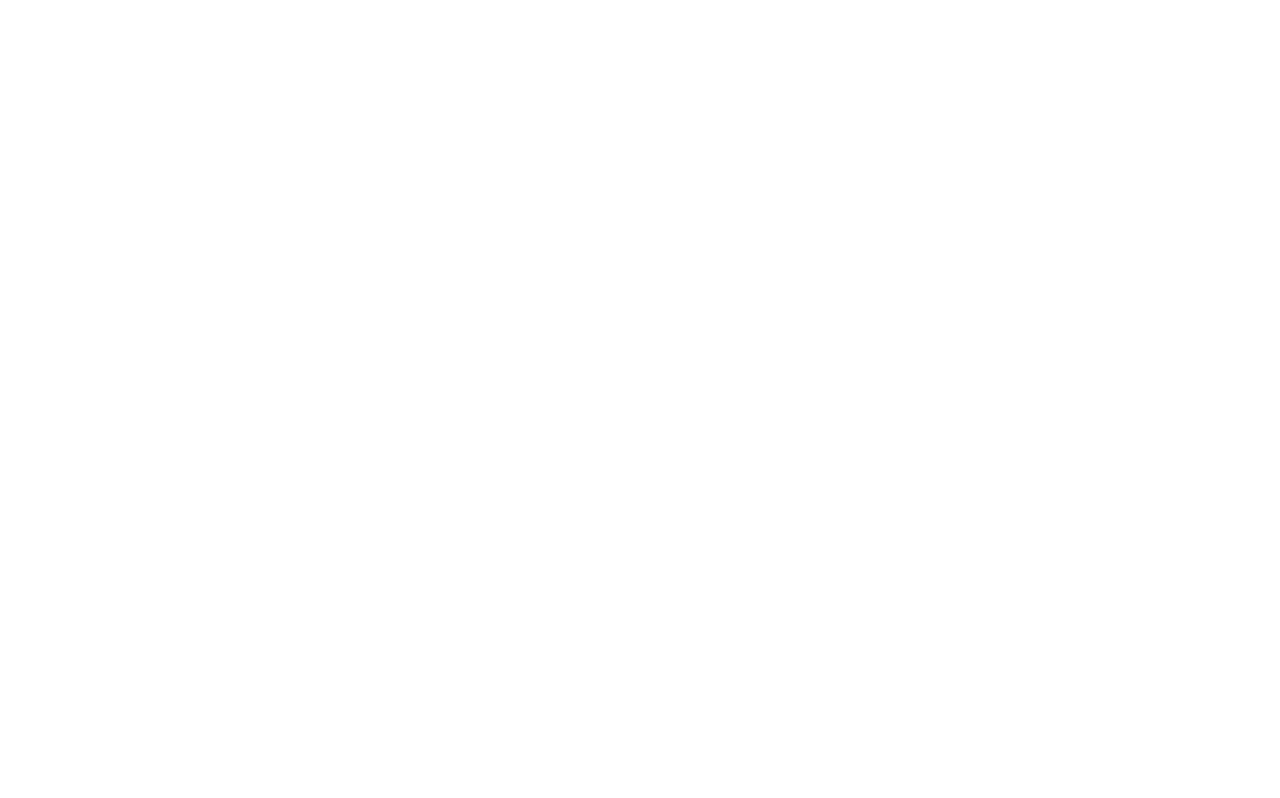
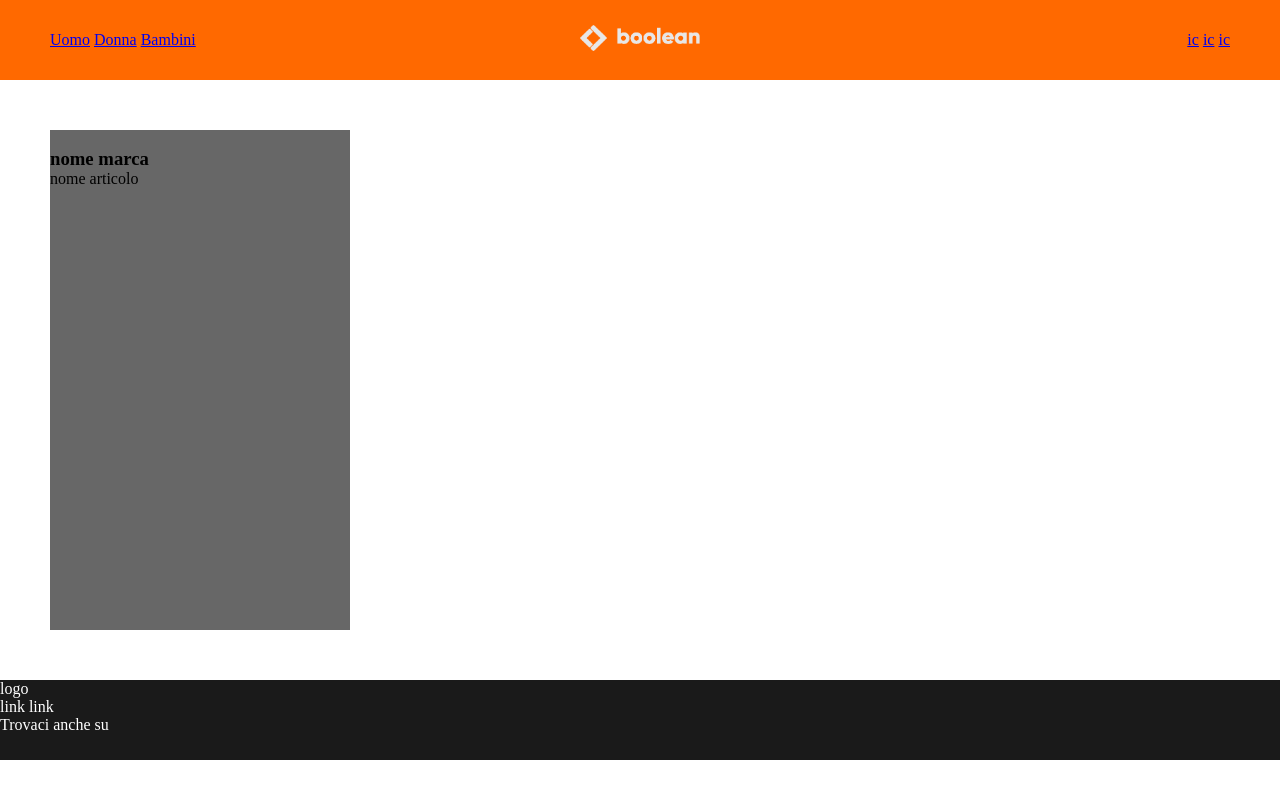
Before and after one commit to RiccardoBasso01/html-css-boolando, a plain HTML site: page index.html in a window 1280 px wide. Drawn offline with Linux system fonts and the light colour scheme.

Commit message:
struttura booleando

```diff
--- a/css/style.css
+++ b/css/style.css
@@ -5,7 +5,65 @@
 }
 
 /* FUNZIONALITÀ */
+:root{ /*!SOLO PER LA STRUTTURA*/
+    --grigio-0: #23272a;
+    --grigio-1: #676767;
+}
+
 .center{
     width: 1180px;
     margin: auto;
 }
+
+/* HEADER */
+header{
+    height: 80px;
+    background-color: #ff6900;
+}
+
+.nav{
+    height: 100%;
+    display: flex;
+    align-items: center;
+}
+
+.nav > div{
+    flex-basis: calc(100% / 3);
+}
+
+.logo{
+    text-align: center;
+}
+
+.menu-user{
+    text-align: right;
+}
+
+.logo img{
+    width: 120px;
+}
+
+main{
+    padding-top: 50px; /*!POI VERRÀ TOLTO*/
+}
+
+
+/* MAIN */
+.row{
+    display: flex;
+}
+
+.card{
+    background-color: var(--grigio-1);
+    flex-basis: 300px;
+    height: 500px;
+    margin-bottom: 50px; /*!DA TOGLIERE*/
+}
+
+
+/* FOOTER */
+footer{
+    height: 80px;
+    background-color: #1a1a1a;
+    color: white;
+}
--- a/index.html
+++ b/index.html
@@ -13,15 +13,39 @@
 <body>
 
     <header>
-
+        <div class="nav center">
+            <div class="gender">
+                <a href="#">Uomo</a>
+                <a href="#">Donna</a>
+                <a href="#">Bambini</a>
+            </div>
+            <div class="logo">
+                <a href="#"><img src="img/boolean-logo.png" alt="logo"></a>
+            </div>
+            <div class="menu-user">
+                <a href="#">ic</a>
+                <a href="#">ic</a>
+                <a href="#">ic</a>
+            </div>
+        </div>
     </header>
 
     <main>
-
+        <div class="row center">
+            <div class="card">
+                <img src="" alt="">
+                <h3>nome marca</h3>
+                <span>nome articolo</span>
+            </div>
+        </div>
     </main>
 
     <footer>
-
+        <div class="footer-nav">
+            <div class="footer-logo">logo</div>
+            <div class="link-info">link link</div>
+            <div class="link-social">Trovaci anche su</div>
+        </div>
     </footer>
 
 </body>
```
